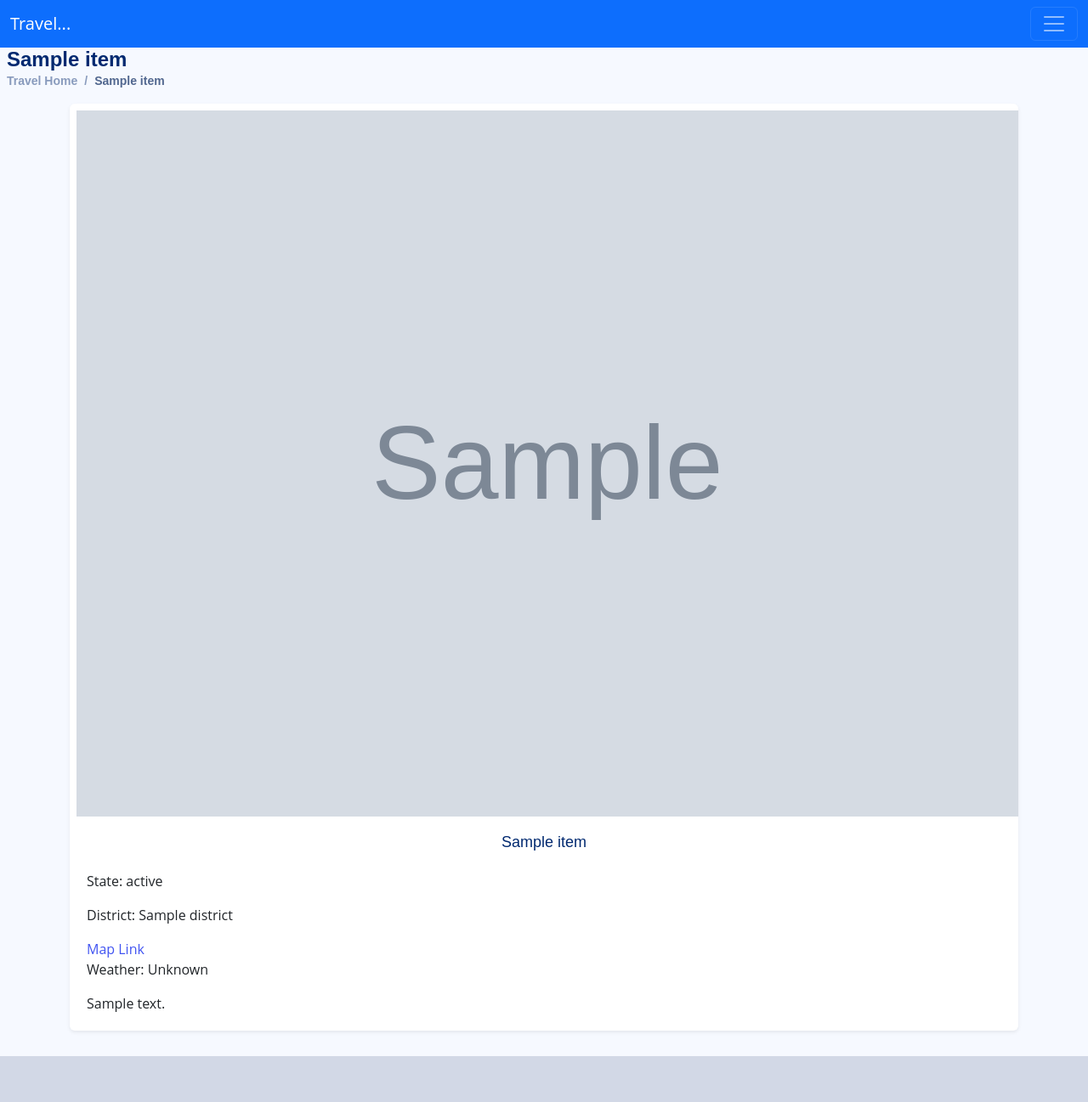
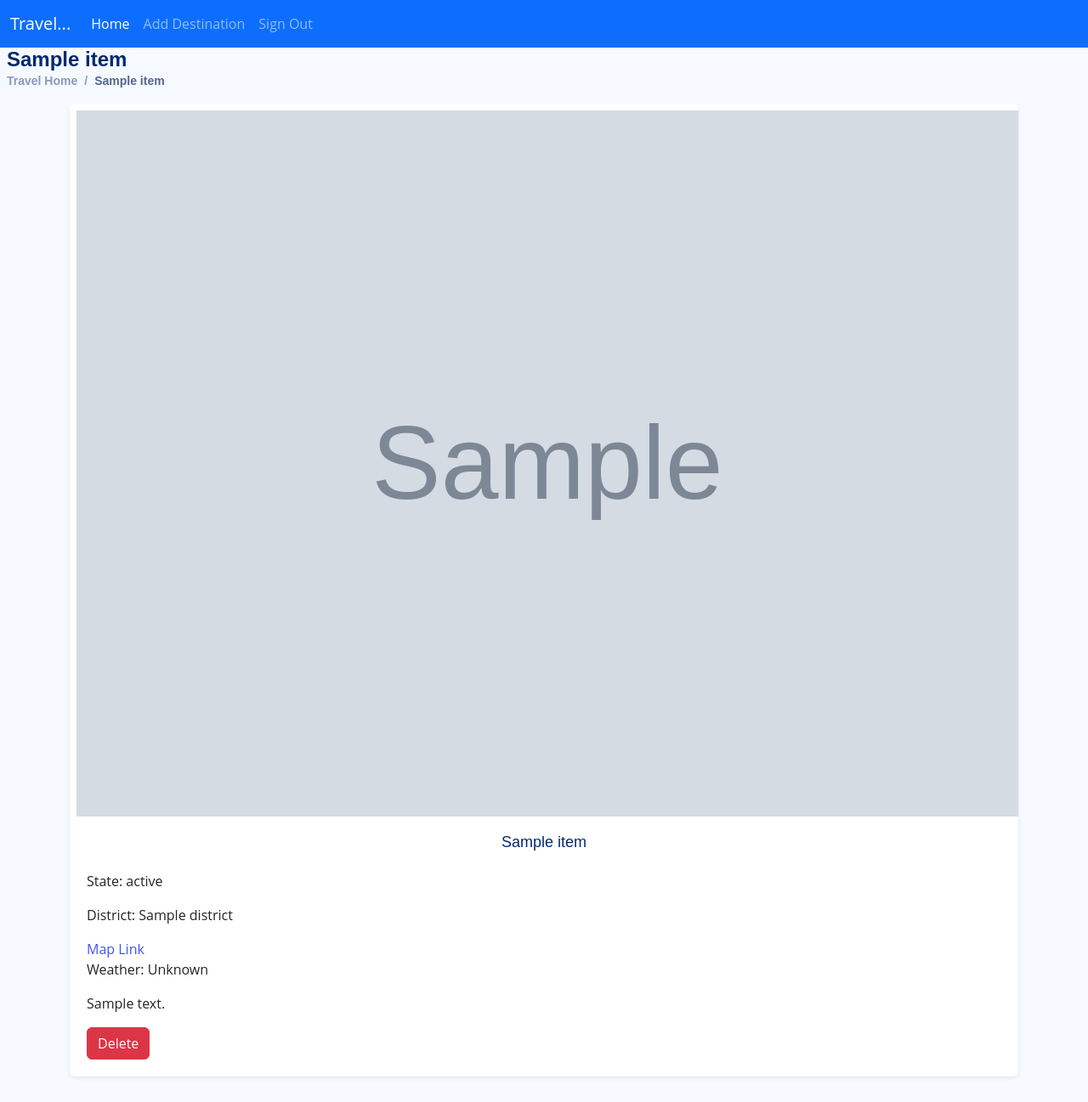
Before and after one commit to alakode-nikhil/Travel, a Django app: page /fetch-destination/1/ in a window 1280 px wide. Shown: the whole page at 85% size. Before the commit the page ends 1243 px from the top, so only its background shows below. Run offline with Django 5.2, Linux system fonts and the light colour scheme; a user stored in the database is signed in; tables that the repository leaves empty hold one stand-in row (values such as "Sample post"); grey boxes marked "Sample" are stand-in pictures; a database or web service that is not in the repository returns one stand-in record (values such as "Sample title"); data that the repository does not hold is empty; some libraries are stand-ins or nearby versions.

```diff
--- a/main/urls.py
+++ b/main/urls.py
@@ -10,5 +10,6 @@ urlpatterns = [
     path('', index,name='home-destination'),
     path('fetch-destination/<int:id>/', fetch_destination,name='fetch-destination'),
     path('update-destination/<int:id>/', update_destination,name='update-destination'),
-    path('create-destination/', create_destination, name='create-destination')
+    path('create-destination/', create_destination, name='create-destination'),
+    path('delete-destination/<int:id>', delete_destination, name='delete-destination'),
 ]
--- a/main/views.py
+++ b/main/views.py
@@ -52,7 +52,7 @@ def index(request):
     if request.method =='POST':
         search = request.POST['search']
 
-        api_url = f'http:127.0.0.1:8000/api/search-destination/{search}/'
+        api_url = f'http://127.0.0.1:8000/api/search-destination/{search}/'
 
         try:
             response = requests.get(api_url)
@@ -188,3 +188,16 @@ def create_destination(request):
         form = DestinationForm
 
     return render(request, 'create-destination.html', {'form': form})
+
+def delete_destination(request, id):
+
+    api_url = f'http://127.0.0.1:8000/api/delete-destination/{id}/'
+    response = requests.delete(api_url)
+
+    if response.status_code == 200:
+        print(f'Item with id {id} successfully deleted')
+
+    else:
+        print(f'Fail to delete item {id} {response.status_code}')
+
+    return redirect('/')
--- a/templates/base.html
+++ b/templates/base.html
@@ -16,7 +16,7 @@
     <link href="{% static 'assets/css/style.css' %}" rel="stylesheet">
 </head>
 <body>
-    <nav class="navbar bg-primary" data-bs-theme="dark">
+    <nav class="navbar navbar-expand-lg bg-primary" data-bs-theme="dark">
         <div class="container-fluid">
             <a class="navbar-brand" href="#">Travel...</a>
             <button class="navbar-toggler" type="button" data-bs-toggle="collapse" data-bs-target="#navbarSupportedContent" aria-controls="navbarSupportedContent" aria-expanded="false" aria-label="Toggle navigation">
@@ -43,10 +43,6 @@
                     </li>
                     {% endif %}
                 </ul>
-                <form class="d-flex" role="search">
-                    <input class="form-control me-2" type="search" placeholder="Search" aria-label="Search">
-                    <button class="btn btn-primary" type="submit">Search</button>
-                </form>
             </div>
         </div>
     </nav>
--- a/templates/fetch-destination.html
+++ b/templates/fetch-destination.html
@@ -25,6 +25,7 @@
                 <a href="{{destination.map_url}}" class="card-text" style="text-decoration-line: none;">Map Link</a>
                 <p class="card-text">Weather: {{destination.weather_display}}</p>
                 <p class="card-text">{{destination.description}}</p>
+                <a href="{% url 'delete-destination' destination.id %}" class="btn btn-danger" onclick="return confirm('Are you sure you want to delete this destination?');">Delete</a>
             </div>
         </div>
     </div>
```
Also changed, not shown: templates/index.html (+6 -1 lines).
